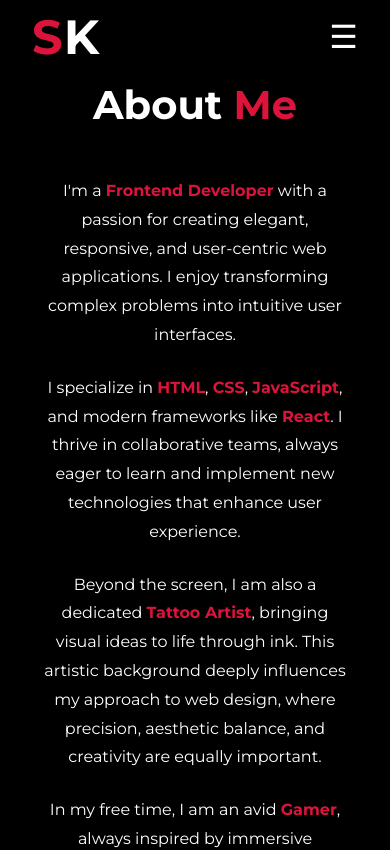
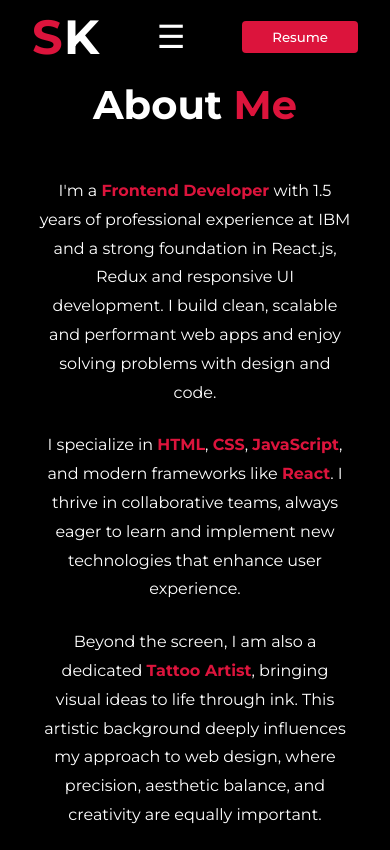
Before and after one commit to Srikanth-Krishna/my-portfolio, a React (Create React App) app: page /about in a window 390 px wide. Shown: the top 850 px of the page. Built offline with nearby package versions, Linux system fonts and the light colour scheme.

Commit message:
redefined about section and main navigation

```diff
--- a/src/index.css
+++ b/src/index.css
@@ -155,7 +155,6 @@ section {
 }
 
 .typing-text-wrapper span::before {
-  content: ' Web Developer';
   color: crimson;
   animation: words 12s infinite;
 }
@@ -201,7 +200,7 @@ section {
 
 .project-card:hover {
   transform: translateY(-8px);
-  box-shadow: 0 0px 20px 0px rgba(255, 255, 255, 0.196);
+  box-shadow: 0 0px 20px 0px rgba(255, 255, 255, 0.308);
 }
 
 .project-card h3 {
@@ -264,7 +263,7 @@ section {
   }
 }
 
-@keyframes words {
+/* @keyframes words {
   0%,
   25% {
     content: ' Web Developer';
@@ -281,7 +280,7 @@ section {
   100% {
     content: ' Tattoo Artist';
   }
-}
+} */
 
 /* About page */
 
@@ -343,6 +342,24 @@ section {
   border-radius: 12px;
 }
 
+.resume-btn {
+  padding: 8px 30px;
+  margin: 0;
+  cursor: pointer;
+  border: none;
+  border-radius: 4px;
+  font-family: 'Montserrat', Tahoma, Geneva, Verdana, sans-serif;
+  font-weight: 500;
+  background-color: crimson;
+  color: white;
+  transition: transform ease 0.3s;
+}
+
+.resume-btn:hover {
+  transform: scale(1.1);
+  font-weight: 500;
+  color: white;
+}
 /* Skills page */
 .skills-dark-section {
   padding: 5rem 10%;
@@ -516,10 +533,6 @@ section {
     font-size: 1rem;
   }
 
-  nav ul {
-    flex-direction: column;
-  }
-
   .menu-toggle {
     display: block;
   }
@@ -536,13 +549,12 @@ section {
   }
 
   .nav.open {
-    max-height: 500px; /* Large enough to show full menu */
+    max-height: 500px;
     transition: max-height 0.3s ease-in;
   }
 
   .nav ul {
     flex-direction: column;
     gap: 1rem;
-    padding: 1rem 2rem;
   }
 }
--- a/src/pages/About.js
+++ b/src/pages/About.js
@@ -10,10 +10,11 @@ export default function AboutPage() {
         <div className='about-content'>
           <div className='about-text'>
             <p>
-              I'm a <strong>Frontend Developer</strong> with a passion for
-              creating elegant, responsive, and user-centric web applications. I
-              enjoy transforming complex problems into intuitive user
-              interfaces.
+              I'm a <strong>Frontend Developer</strong> with 1.5 years of
+              professional experience at IBM and a strong foundation in
+              React.js, Redux and responsive UI development. I build clean,
+              scalable and performant web apps and enjoy solving problems with
+              design and code.
             </p>
             <p>
               I specialize in <strong>HTML</strong>, <strong>CSS</strong>,{' '}
--- a/src/pages/HomePage.js
+++ b/src/pages/HomePage.js
@@ -3,13 +3,13 @@ export default function HomePage() {
     <section className='home-page'>
       <div className='home-content'>
         <h1>
-          Hello, I'm <span>Srikanth</span>
+          Hello, I'm <span>Srikanth </span>
         </h1>
         <h3 className='typing-text-wrapper'>
-          I'm a<span className='typing-text'></span>
+          a<span className='typing-text'> Frontend Developer</span>
         </h3>
         <p>
-          Passionate <strong>Frontend Developer</strong> with a knack for
+          <strong>Passionate</strong> about clean UI and react with a knack for
           creating beautiful and functional web applications. I love coding,
           learning new technologies, and solving complex problems.
         </p>
--- a/src/pages/MainNavigation.js
+++ b/src/pages/MainNavigation.js
@@ -1,8 +1,9 @@
 import { useState } from 'react';
-import { NavLink } from 'react-router-dom';
+import { NavLink, useNavigate } from 'react-router-dom';
 
 export default function MainNavigation() {
   const [menuOpen, setMenuOpen] = useState(false);
+  const navigate = useNavigate();
 
   function handleClick() {
     setMenuOpen(false);
@@ -10,7 +11,9 @@ export default function MainNavigation() {
 
   return (
     <header className='main-header'>
-      <div className='logo'>SK</div>
+      <div className='logo' onClick={() => navigate('/')}>
+        SK
+      </div>
       <button
         className='menu-toggle'
         onClick={() => setMenuOpen((prev) => !prev)}
@@ -18,6 +21,7 @@ export default function MainNavigation() {
       >
         ☰
       </button>
+      <div style={{ display: 'flex', alignItems: 'center', gap: '1.5rem' }}>
         <nav className={`nav ${menuOpen ? 'open' : ''}`}>
           <ul>
             <li>
@@ -47,6 +51,8 @@ export default function MainNavigation() {
             </li>
           </ul>
         </nav>
+        <button className='resume-btn'>Resume</button>
+      </div>
     </header>
   );
 }
--- a/src/pages/Projects.js
+++ b/src/pages/Projects.js
@@ -1,11 +1,4 @@
 const projectsData = [
-  {
-    title: 'Dashboard',
-    description: 'Responsive Dashboard for eCommerce website and much more.',
-    tech: ['React', 'API', 'Ant Design', 'React Router'],
-    demoLink: 'https://sk-dashboardd.netlify.app/',
-    codeLink: 'https://github.com/Srikanth-Krishna/dashboard',
-  },
   {
     title: 'Developer Insight',
     description:
@@ -13,6 +6,13 @@ const projectsData = [
     tech: ['React', 'MUI', 'API', 'React Context API'],
     demoLink: 'https://sk-devinsight.netlify.app/',
     codeLink: 'https://github.com/Srikanth-Krishna/devinsight',
+  },
+  {
+    title: 'Dashboard',
+    description: 'Responsive Dashboard for eCommerce website and much more.',
+    tech: ['React', 'API', 'Ant Design', 'React Router'],
+    demoLink: 'https://sk-dashboardd.netlify.app/',
+    codeLink: 'https://github.com/Srikanth-Krishna/dashboard',
   },
   {
     title: 'Portfolio Website',
```
Lines whose indentation alone changed are shown as unchanged.
